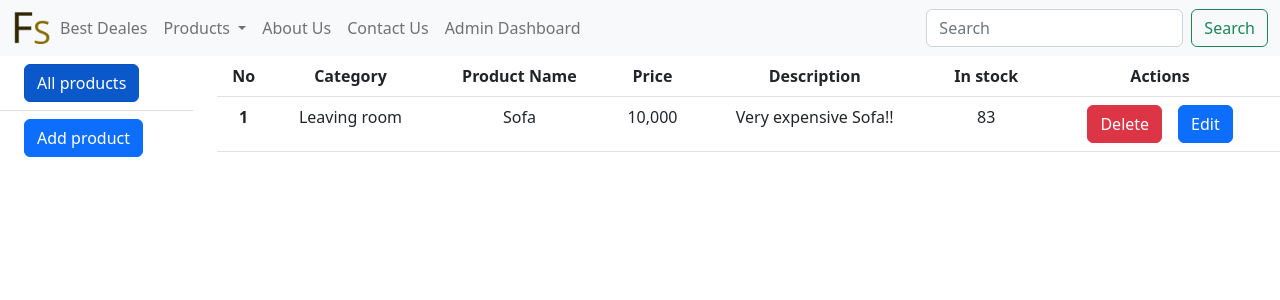
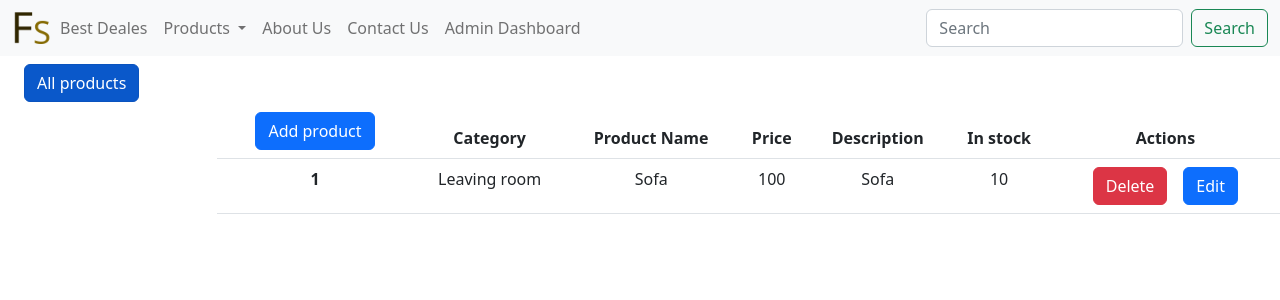
Before and after one commit to Avshalom-Ts/FurnitureStore, an Angular app in the folder FurnitureStoreFE/: page /all-products in a window 1280 px wide. Shown: the top 300 px of the page. Built offline with nearby package versions, Linux system fonts and the light colour scheme.

Commit message:
all product items in for loop

```diff
--- a/FurnitureStoreFE/src/app/private/admin/admin-dashboard/admin-dashboard.component.html
+++ b/FurnitureStoreFE/src/app/private/admin/admin-dashboard/admin-dashboard.component.html
@@ -3,9 +3,6 @@
     <ul class="list-group list-group-flush">
       <li class="list-group-item">
         <button routerLink="all-products" class="btn btn-primary mx-2 active">All products</button>
-      </li>
-      <li class="list-group-item">
-        <button routerLink="add-product" class="btn btn-primary mx-2">Add product</button>
       </li>
     </ul>
   </div>
--- a/FurnitureStoreFE/src/app/private/admin/products/all-products/all-products.component.html
+++ b/FurnitureStoreFE/src/app/private/admin/products/all-products/all-products.component.html
@@ -1,9 +1,12 @@
-<div class="container text-center">
+<div class="container text-center mt-5">
   <div class="row align-items-start">
     <table class="table">
       <thead>
         <tr>
-          <th scope="col">No</th>
+          <th scope="col">
+            <button type="button" data-bs-toggle="modal" data-bs-target="#exampleModal" class="btn btn-primary mx-2">Add
+              product</button>
+          </th>
           <!-- Category as dropDown -->
           <th scope="col">Category</th>
           <th scope="col">Product Name</th>
@@ -14,13 +17,13 @@
         </tr>
       </thead>
       <tbody>
-        <tr>
-          <th scope="row">1</th>
-          <td>Leaving room</td>
-          <td>Sofa</td>
-          <td>10,000</td>
-          <td>Very expensive Sofa!!</td>
-          <td>83</td>
+        <tr *ngFor="let item of itemsList">
+          <th scope="row">{{item.id}}</th>
+          <td>{{item.category}}</td>
+          <td>{{item.productName}}</td>
+          <td>{{item.price}}</td>
+          <td>{{item.description}}</td>
+          <td>{{item.quantity}}</td>
           <td>
             <button class="btn btn-danger mx-2">Delete</button>
             <button type="button" data-bs-toggle="modal" data-bs-target="#exampleModal"
@@ -38,24 +41,38 @@
   <div class="modal-dialog">
     <div class="modal-content">
       <div class="modal-header">
-        <h1 class="modal-title fs-5" id="exampleModalLabel">Modal title</h1>
+        <h1 class="modal-title fs-5" id="exampleModalLabel">Add Product</h1>
         <button type="button" class="btn-close" data-bs-dismiss="modal" aria-label="Close"></button>
       </div>
       <div class="modal-body">
         <form>
-          <label for=""></label>
-
-          <div class="dropdown">
-            <button class="btn btn-secondary dropdown-toggle" type="button" data-bs-toggle="dropdown"
-              aria-expanded="false">
-              Choose Category
-            </button>
-            <ul class="dropdown-menu">
-              <li><a class="dropdown-item">Leaving room</a></li>
-              <li><a class="dropdown-item">Bed Rooms</a></li>
-              <li><a class="dropdown-item">Children Rooms</a></li>
-              <li><a class="dropdown-item">Home Decorations</a></li>
-            </ul>
+          <div class="mb-3">
+            <label for="categoryName" class="form-label">Category Name</label>
+            <div class="dropdown">
+              <button id="categoryName" class="btn btn-secondary dropdown-toggle" type="button"
+                data-bs-toggle="dropdown" aria-expanded="false">
+                Choose Category
+              </button>
+              <ul class="dropdown-menu">
+                <li><a class="dropdown-item" *ngFor="let category of categories">{{category}}</a></li>
+              </ul>
+            </div>
+          </div>
+          <div class="mb-3">
+            <label for="productName" class="form-label">Product Name</label>
+            <input type="text" placeholder="Product Name" id="productName" class="form-control">
+          </div>
+          <div class="mb-3">
+            <label for="price" class="form-label">Price</label>
+            <input type="number" placeholder="Price" id="price" class="form-control">
+          </div>
+          <div class="mb-3">
+            <label for="desc" class="form-label">Description</label>
+            <textarea placeholder="Description" id="desc" class="form-control"></textarea>
+          </div>
+          <div class="mb-3">
+            <label for="itemInStock" class="form-label">Item In Stock</label>
+            <input type="number" placeholder="Item In Stock" id="itemInStock" class="form-control">
           </div>
         </form>
       </div>
--- a/FurnitureStoreFE/src/app/private/admin/products/all-products/all-products.component.ts
+++ b/FurnitureStoreFE/src/app/private/admin/products/all-products/all-products.component.ts
@@ -1,10 +1,35 @@
 import { Component } from '@angular/core';
+
+export interface items {
+  id: number;
+  category: string;
+  productName: string;
+  price: number;
+  description: string;
+  quantity: number;
+}
 
 @Component({
   selector: 'app-all-products',
   templateUrl: './all-products.component.html',
-  styleUrls: ['./all-products.component.scss']
+  styleUrls: ['./all-products.component.scss'],
 })
 export class AllProductsComponent {
+  categories: string[] = [
+    'Leaving room',
+    'Bed Rooms',
+    'Children Rooms',
+    'Home Decorations',
+  ];
 
+  itemsList: items[] = [
+    {
+      id: 1,
+      category: 'Leaving room',
+      productName: 'Sofa',
+      price: 100,
+      description: 'Sofa',
+      quantity: 10,
+    },
+  ];
 }
--- a/FurnitureStoreFE/src/app/private/private-routing.module.ts
+++ b/FurnitureStoreFE/src/app/private/private-routing.module.ts
@@ -14,10 +14,6 @@ const routes: Routes = [
         path: 'all-products',
         component: AllProductsComponent,
       },
-      {
-        path: 'add-product',
-        component: AddProductComponent,
-      },
     ],
   },
 ];
```
